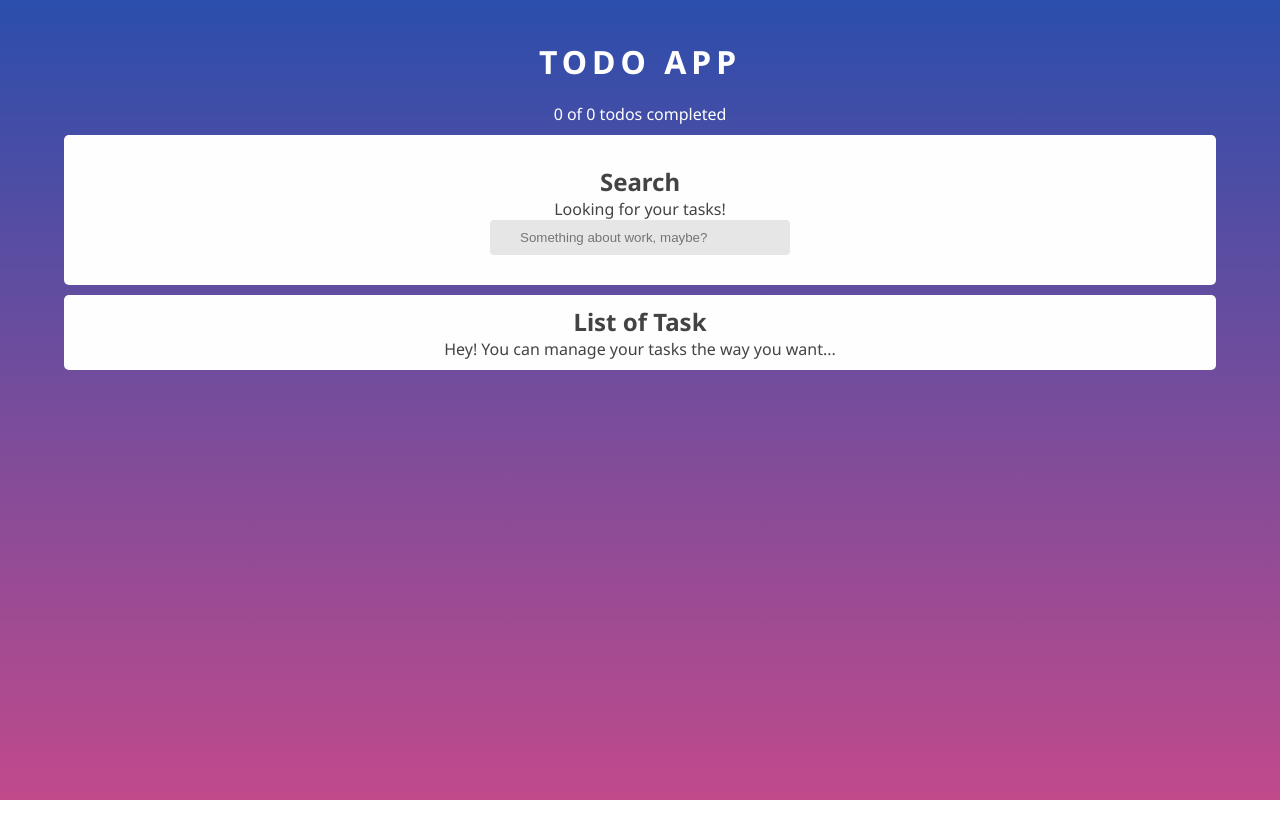
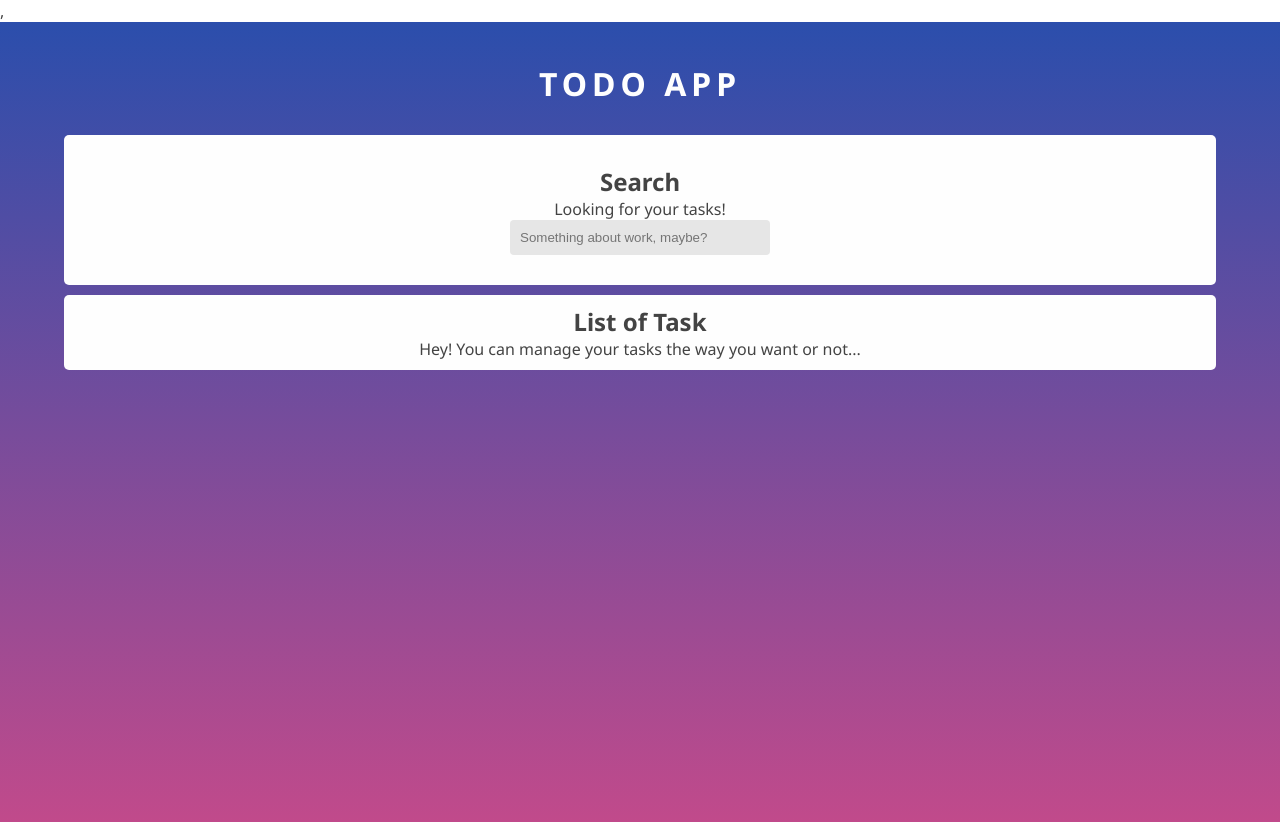
Before and after one commit to AlbertDeHoz/todo-react-typescript, a React (Create React App) app: page / in a window 1280 px wide. Before the commit the page ends 800 px from the top, so only its background shows below. Built offline with nearby package versions, Linux system fonts and the light colour scheme.

Commit message:
adding React-context

```diff
--- a/src/App.tsx
+++ b/src/App.tsx
@@ -1,15 +1,10 @@
-import React, { useState } from "react";
+import React from "react";
 import "./styles/App.css";
 // import { TodoInput } from "./components/TodoInput";
 import { TodoContainer } from "./components/TodoContainer";
 import { TodoTask } from "./components/TodoTask";
 import { TodoSearch } from "./components/TodoSearch";
-
-interface Task {
-    id: number;
-    description: string;
-    status: boolean;
-}
+import { TodoProvider, TodoContext } from "./TodoContext";
 
 // const tasks: Task[] = [
 //     { id: 1, description: "First Task", status: true },
@@ -18,67 +13,49 @@ interface Task {
 //     { id: 4, description: "Four Task", status: true },
 // ];
 //"[{\"id\":1,\"description\":\"First Task\",\"status\":true},{\"id\":2,\"description\":\"Second Task\",\"status\":true},{\"id\":3,\"description\":\"Third Task\",\"status\":false},{\"id\":4,\"description\":\"Four Task\",\"status\":true}]"
+
 const App: React.FC = () => {
-    const localStorageTodos = localStorage.getItem('TODOS_V1') as string;
-    let parsedTodos: Task[] = !localStorageTodos?[]:JSON.parse(localStorageTodos);
-
-    const [todos, setTodos] = useState<Task[]>(parsedTodos);
-    const [todoSearched, setTodoSearched] = useState<string>("");
-    const totalTodos: number = todos.length;
-    const completedTodos: number = todos.reduce(
-        (acc, todo) => acc + (todo.status ? 1 : 0),
-        0
-    );
-    const todosRendered: Task[] = todos.filter((todo) => {
-        const description: string = todo.description.toLowerCase();
-        const search: string = todoSearched.toLowerCase();
-        return description.includes(search);
-    });
-
-    const searchTodo = (e: React.FormEvent<HTMLInputElement>) => {
-        const { value } = e.target as HTMLInputElement;
-        setTodoSearched(value);
-    };
-    const toggleTodoStatus = (id: number) => {
-        const todosUpToDate: Task[] = todos.map((todo) =>
-            todo.id === id ? { ...todo, status: !todo.status } : { ...todo }
-        );
-        setTodos(todosUpToDate);
-        setStoragedTodos(todosUpToDate);
-    };
-
-    const removeTodo = (id: number) => {
-        const index: number = todos.findIndex((todo) => todo.id === id);
-        const todosUpToDate: Task[] = todos.map((todo) => ({ ...todo }));
-        todosUpToDate.splice(index, 1);
-        setTodos(todosUpToDate);
-        setStoragedTodos(todosUpToDate);
-    };
-    const setStoragedTodos = (todos:Task[]) => {
-        const todosToString:string = JSON.stringify(todos);
-        localStorage.setItem('TODOS_V1',todosToString);
-    }
     return (
+        <TodoProvider>
             <main className="App">
                 <h1>Todo App</h1>
-            <p style={{ color: "white" }}>
+                {/* <p style={{ color: "white" }}>
                     {completedTodos} of {totalTodos} todos completed
-            </p>
+                </p> */}
                 {/* <TodoInput /> */}
+                <TodoContext.Consumer>
+                    { ({
+                        loading,
+                        totalTodos,
+                        completedTodos,
+                        searchTodo,
+                        todoSearched,
+                        todosRendered,
+                        toggleTodoStatus,
+                        removeTodo,
+                    }) => (
+                        <React.Fragment>
                             <TodoSearch handleSearch={searchTodo} search={todoSearched} />
                             <TodoContainer>
+                                {loading && <p className="warning__loading">Hello</p>}
                                 {todosRendered.map((todo) => (
                                     <TodoTask
                                         key={todo.id}
                                         id={todo.id}
                                         content={todo.description}
                                         status={todo.status}
-                        handleTodoStatus={(id: number) => toggleTodoStatus(id)}
+                                        handleTodoStatus={(id: number) =>
+                                            toggleTodoStatus(id)
+                                        }
                                         handleTodoRemove={(id: number) => removeTodo(id)}
                                     />
                                 ))}
                             </TodoContainer>
+                        </React.Fragment>
+                    )}
+                </TodoContext.Consumer>
             </main>
+        </TodoProvider>
     );
 };
 
--- /dev/null
+++ b/src/TodoContext/index.tsx
@@ -0,0 +1,76 @@
+import React, { createContext,useState } from "react";
+import {useLocalStorage} from "./useLocalStorage"
+import { Task } from "../interfaces"
+
+interface IValue {
+    loading: boolean;
+    totalTodos: number;
+    completedTodos: number;
+    searchTodo: (e: React.FormEvent<HTMLInputElement>) => void;
+    todoSearched: string;
+    todosRendered: Task[];
+    toggleTodoStatus: (id:number) => void;
+    removeTodo: (id:number) => void;
+
+}
+const DefaultValues:IValue = {
+    loading: true,
+    totalTodos: 0,
+    completedTodos: 0,
+    searchTodo: () => 0,
+    todoSearched: '',
+    todosRendered: [],
+    toggleTodoStatus: () => 0,
+    removeTodo: () => 0
+}
+
+const TodoContext = createContext<IValue>(DefaultValues);
+
+const TodoProvider = ({ children }: any) => {
+    const storage_values = useLocalStorage("TODOS_V1");
+    const { item: todos, saveItem: saveTodos, loading } = storage_values;
+    const [todoSearched, setTodoSearched] = useState<string>("");
+    const totalTodos: number = todos.length;
+    const completedTodos: number = todos.reduce(
+        (acc, todo) => acc + (todo.status ? 1 : 0),
+        0
+    );
+    const todosRendered: Task[] = todos.filter((todo) => {
+        const description: string = todo.description.toLowerCase();
+        const search: string = todoSearched.toLowerCase();
+        return description.includes(search);
+    });
+
+    const searchTodo = (e: React.FormEvent<HTMLInputElement>): void => {
+        const { value } = e.target as HTMLInputElement;
+        setTodoSearched(value);
+    };
+    const toggleTodoStatus = (id: number) => {
+        const todosUpToDate: Task[] = todos.map((todo) =>
+            todo.id === id ? { ...todo, status: !todo.status } : { ...todo }
+        );
+        saveTodos(todosUpToDate);
+    };
+
+    const removeTodo = (id: number): void => {
+        const index: number = todos.findIndex((todo) => todo.id === id);
+        const todosUpToDate: Task[] = todos.map((todo) => ({ ...todo }));
+        todosUpToDate.splice(index, 1);
+        saveTodos(todosUpToDate);
+    };
+    return (
+        <TodoContext.Provider value={{
+            loading,
+            totalTodos,
+            completedTodos,
+            searchTodo,
+            todoSearched,
+            todosRendered,
+            toggleTodoStatus,
+            removeTodo,
+        }}>,   {children}
+        </TodoContext.Provider>
+    );
+};
+
+export { TodoContext, TodoProvider }
--- /dev/null
+++ b/src/TodoContext/useLocalStorage.tsx
@@ -0,0 +1,32 @@
+import { useEffect, useState } from "react";
+import { Task } from "../interfaces";
+
+interface IStorage {
+    item:Task[];
+    saveItem: React.Dispatch<any>;
+    loading: boolean;
+}
+
+const useLocalStorage = (itemName: string):IStorage => {
+    const [loading, setLoading] = useState<boolean>(true);
+    const [item, setItem] = useState<Task[]>([]);
+
+    useEffect(() => {
+        const dataStored = localStorage.getItem(itemName);
+        setTimeout(() => {
+            const tasks: Task[] = dataStored ? JSON.parse(dataStored) : [];
+            setItem(tasks);
+            setLoading(false);
+            console.log('effect executed!');
+        }, 1000);
+    },[]);
+    const saveItem = (newItem: Task[]) => {
+        const dataToString = JSON.stringify(newItem);
+        localStorage.setItem(itemName, dataToString);
+        setItem(newItem);
+    };
+
+    return {item, saveItem, loading};
+};
+
+export { useLocalStorage };
--- a/src/components/TodoContainer.tsx
+++ b/src/components/TodoContainer.tsx
@@ -1,17 +1,18 @@
 // import { TodoSearch } from './TodoSearch'
 interface Props {
-  children: React.ReactElement[]
+    children:React.ReactNode;
+
 }
 
-const TodoContainer:React.FC <Props> = (props) => {
-  return <section className="todo-container">
-    {/* <TodoSearch/> */}
-    <h2>List of Task</h2>
-    <p>Hey! You can manage your tasks the way you want...</p>
-    <ul>
-      {props.children}
-    </ul>
-  </section>
-}
+const TodoContainer: React.FC<Props> = (props) => {
+    return (
+        <section className="todo-container">
+            {/* <TodoSearch/> */}
+            <h2>List of Task</h2>
+            <p>Hey! You can manage your tasks the way you want or not...</p>
+            <ul>{props.children}</ul>
+        </section>
+    );
+};
 
-export { TodoContainer }
+export { TodoContainer };
--- /dev/null
+++ b/src/interfaces/index.tsx
@@ -0,0 +1,7 @@
+interface Task {
+  id: number;
+  description: string;
+  status: boolean;
+}
+
+export type {Task};
--- a/src/styles/App.css
+++ b/src/styles/App.css
@@ -25,12 +25,12 @@
 }
 
 .App input {
-  width: 300px;
+  width: 260px;
   background-color: var(--soft-grey);
   outline: none;
   border: none;
   border-radius: 4px;
-  padding: 10px 30px;
+  padding: 10px;
 }
 
 .App .todo-container ul {
@@ -109,3 +109,10 @@ todo-task__edit
   color:#a3a3a3;
   text-decoration: line-through;
 }
+
+.warning__loading {
+  padding: 10px;
+  font-style: italic;
+  text-align: left;
+  color:#858585;
+}
```
Also changed, not shown: 2 other files (tests, documents, lock files or other folders). Lines whose indentation alone changed are shown as unchanged.
